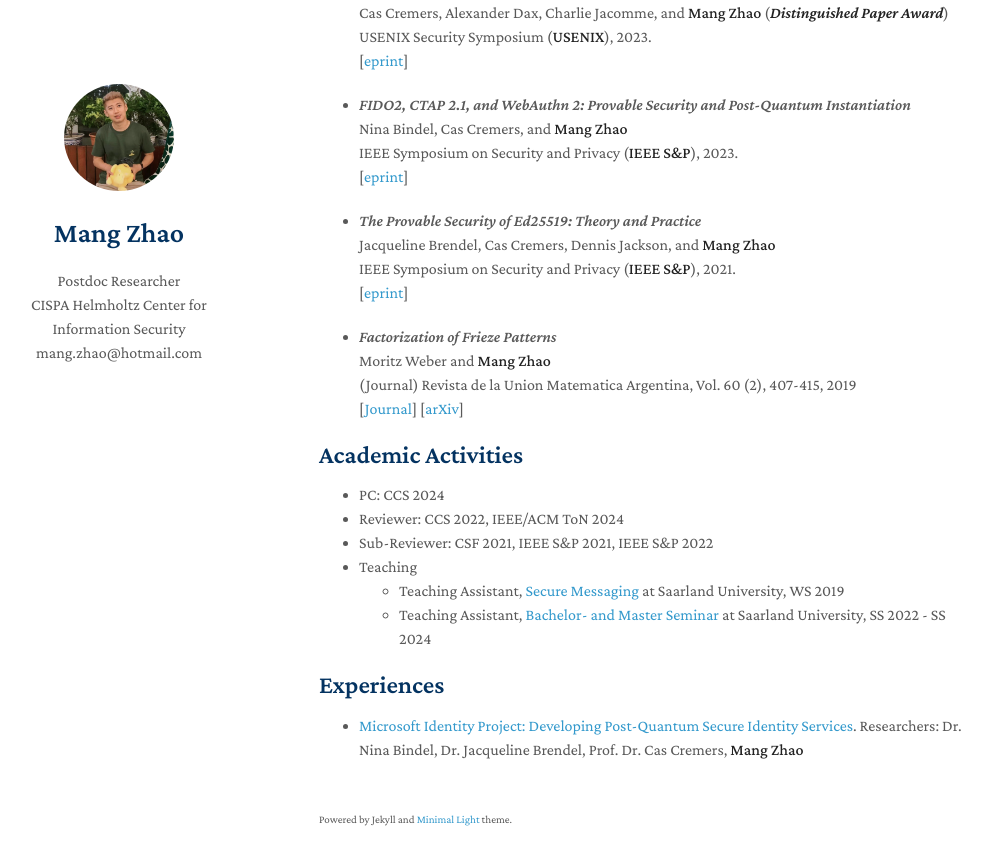
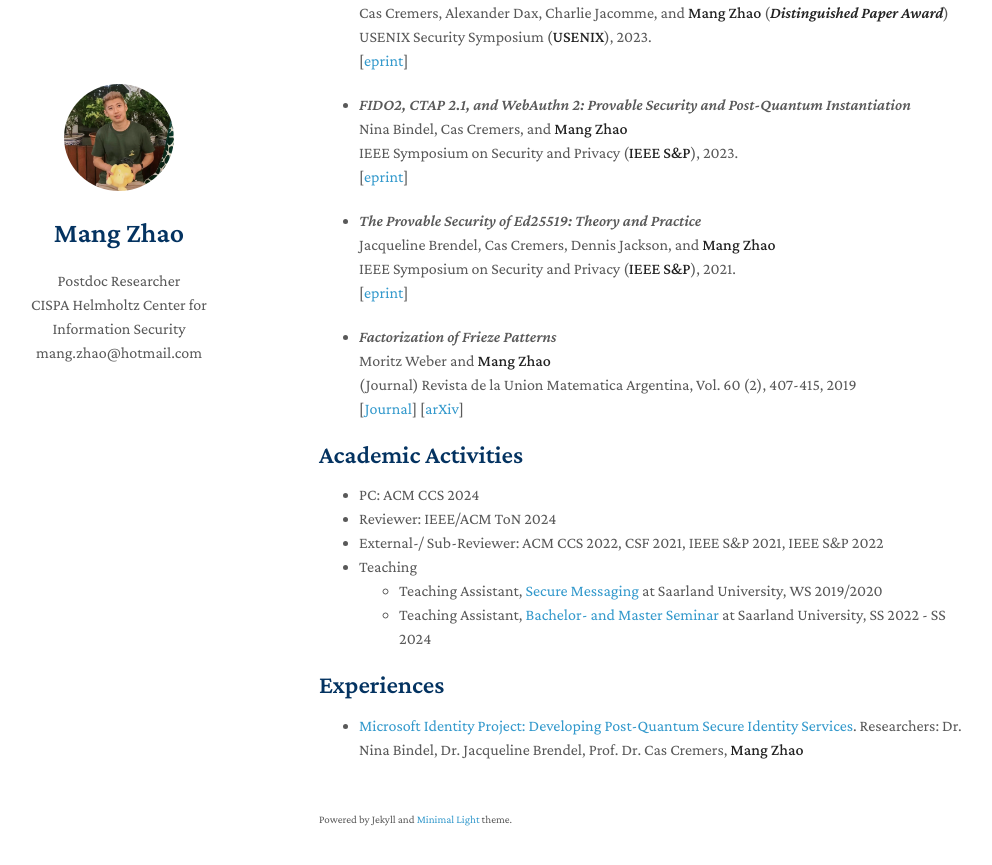
Before and after one commit to 422256579/myHomepage, a Jekyll site: the page built from index.md, in a window 1280 px wide and 900 px high, scrolled down 926 px. Shown: the top 865 px of the window, without its empty margins (151-1143 px from the left). Built offline with Jekyll 4.4.1, drawn with Linux system fonts in a browser that asks for light colours; nearby versions of some CDN libraries; a style sheet for code colours, icons or effects is not loaded.

Commit message:
Update index.md

```diff
--- a/index.md
+++ b/index.md
@@ -72,11 +72,11 @@ If you have any suitable positions for me, please contact me [mang.zhao@hotmail.
 
 ## Academic Activities
 
-- PC: CCS 2024
-- Reviewer: CCS 2022, IEEE/ACM ToN 2024
-- Sub-Reviewer: CSF 2021, IEEE S&P 2021, IEEE S&P 2022
+- PC: ACM CCS 2024
+- Reviewer: IEEE/ACM ToN 2024
+- External-/ Sub-Reviewer: ACM CCS 2022, CSF 2021, IEEE S&P 2021, IEEE S&P 2022
 - Teaching
-  - Teaching Assistant, [Secure Messaging](https://cms.cispa.saarland/secmes/) at Saarland University, WS 2019
+  - Teaching Assistant, [Secure Messaging](https://cms.cispa.saarland/secmes/) at Saarland University, WS 2019/2020
   - Teaching Assistant, [Bachelor- and Master Seminar](https://cms.cispa.saarland/bms22/) at Saarland University, SS 2022 - SS 2024
 
 ## Experiences
```
